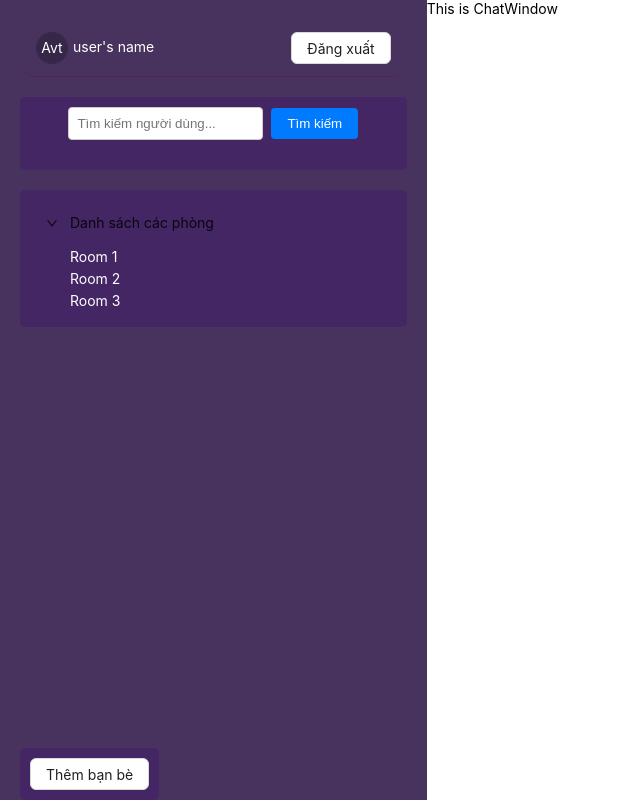
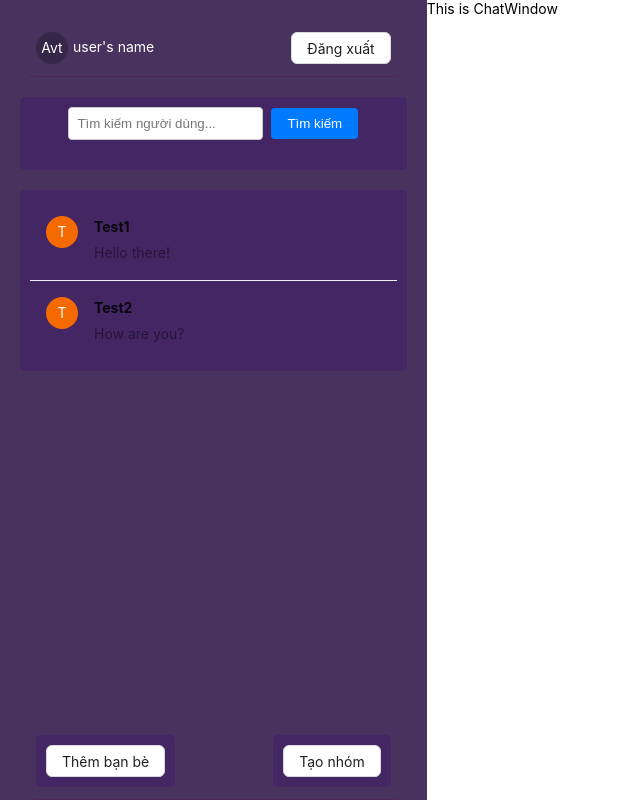
Before and after one commit to CVThien2k2/i-Message, a React (Create React App) app in the folder Client/: page / in a window 1280 px wide. Shown: the whole page, without its empty margins (0-640 px from the left). Built offline with nearby package versions, Linux system fonts and the light colour scheme.

Commit message:
creat create group

```diff
--- a/Client/package.json
+++ b/Client/package.json
@@ -8,6 +8,7 @@
     "@testing-library/react": "^13.4.0",
     "@testing-library/user-event": "^13.5.0",
     "antd": "^5.11.0",
+    "axios": "^1.6.2",
     "date-fns": "^2.30.0",
     "firebase": "^10.6.0",
     "react": "^18.2.0",
--- /dev/null
+++ b/Client/src/components/ChatRoom/AddFriendToGroup.js
@@ -0,0 +1,58 @@
+import React, { useState } from 'react';
+import { Modal, Input, Button, List } from 'antd';
+
+const AddFriendToGroup = ({ groupName, onClose }) => {
+  const [friendUsername, setFriendUsername] = useState('');
+  const [friendsList, setFriendsList] = useState([]); // Danh sách bạn bè
+
+  const handleAddFriend = () => {
+    // Thêm bạn bè vào danh sách
+    setFriendsList([...friendsList, friendUsername]);
+    setFriendUsername(''); // Reset ô input
+
+    // Thực hiện logic thêm bạn bè vào nhóm ở đây nếu cần
+    console.log(`Thêm ${friendUsername} vào nhóm ${groupName}`);
+  };
+
+  const handleFinishAddingFriends = () => {
+    // Khi đã thêm xong bạn bè, có thể có logic xử lý ở đây (ví dụ: gọi API để lưu danh sách bạn bè vào nhóm)
+
+    // Đóng modal sau khi hoàn thành
+    onClose();
+  };
+
+  return (
+    <Modal
+      title={`Thêm bạn bè vào nhóm "${groupName}"`}
+      visible={true}
+      onCancel={onClose}
+      footer={[
+        <Button key="cancel" onClick={onClose}>
+          Hủy
+        </Button>,
+        <Button key="add" type="primary" onClick={handleAddFriend} disabled={!friendUsername}>
+          Thêm
+        </Button>,
+        <Button key="finish" type="primary" onClick={handleFinishAddingFriends}>
+          Hoàn thành
+        </Button>,
+      ]}
+    >
+      <Input
+        placeholder="Nhập username của bạn bè"
+        value={friendUsername}
+        onChange={(e) => setFriendUsername(e.target.value)}
+        style={{ marginBottom: '12px' }}
+      />
+      <List
+        size="small"
+        bordered
+        dataSource={friendsList}
+        renderItem={(item) => <List.Item>{item}</List.Item>}
+        style={{ maxHeight: '200px', overflow: 'auto' }}
+      />
+    </Modal>
+  );
+};
+
+export default AddFriendToGroup;
--- a/Client/src/components/ChatRoom/ChatList.js
+++ b/Client/src/components/ChatRoom/ChatList.js
@@ -1,43 +1,53 @@
-import React from 'react';
-import { Collapse, Typography } from 'antd';
+import React, { useState, useEffect } from 'react';
+import { List, Avatar } from 'antd';
 import styled from 'styled-components';
+import axios from 'axios';
 
-const { Panel } = Collapse;
+const ChatListWrapper = styled.div`
+  .ant-list-item {
+    padding: 16px;
+    border-bottom: 1px solid #f0f0f0;
+  }
 
-const PanelStyled = styled(Panel)`
-  &&& {
-    .ant-typography {
-      color: white;
-    }
-
-    .ant-collapse-content-box {
-      padding: 0 40px;
-    }
+  .ant-avatar {
+    background-color: #f56a00;
+    vertical-align: middle;
   }
 `;
 
-const StyledLink = styled(Typography.Link)`
-  display: block;
-  margin-bottom: 5px;
-  color: white;
-  text-decoration: none;
-  transition: color 0.3s;
-
-  &:hover {
-    color: #1890ff; /* Màu khi hover */
-  }
-`;
+const chatData = [
+  { name: 'Test1', message: 'Hello there!' },
+  { name: 'Test2', message: 'How are you?' },
+];
 
 export default function ChatList() {
+
+  // const [chatData, setChatData] = useState([]);
+
+  // useEffect(() => {
+  //   axios.get('YOUR_BACKEND_API_ENDPOINT')
+  //     .then((response) => {
+  //       setChatData(response.data);
+  //     })
+  //     .catch((error) => {
+  //       console.error('Error fetching chat data:', error);
+  //     });
+  // }, []);
   return (
-    <Collapse ghost defaultActiveKey={['1']}>
-      <PanelStyled header="Danh sách các phòng" key="1">
-        <StyledLink>
-        <Typography style={{ color: 'white' }}>Room 1</Typography>
-        <Typography style={{ color: 'white' }}>Room 2</Typography>
-        <Typography style={{ color: 'white' }}>Room 3</Typography>
-        </StyledLink>
-      </PanelStyled>
-    </Collapse>
-  );
-}
+    <ChatListWrapper>
+    <List
+      itemLayout="horizontal"
+      dataSource={chatData}
+      renderItem={(item) => (
+        <List.Item>
+          <List.Item.Meta
+            avatar={<Avatar>{item.name.charAt(0)}</Avatar>}
+            title={item.name}
+            description={item.message}
+          />
+        </List.Item>
+      )}
+    />
+  </ChatListWrapper>
+);
+};
--- /dev/null
+++ b/Client/src/components/ChatRoom/CreateGroup.js
@@ -0,0 +1,46 @@
+import React, { useState } from 'react';
+import { Modal, Input, Button } from 'antd';
+import AddFriendToGroup from './AddFriendToGroup'; // Component thêm bạn bè vào nhóm
+
+const CreateGroup = ({ visible, onClose }) => {
+  const [groupName, setGroupName] = useState('');
+  const [isNameEntered, setIsNameEntered] = useState(false);
+
+  const handleCreateGroup = () => {
+    setIsNameEntered(true); // Đánh dấu rằng tên nhóm đã được nhập và chuyển đến bước tiếp theo
+  };
+
+  const handleCancel = () => {
+    onClose();
+  };
+
+  return (
+    <Modal
+      title={!isNameEntered ? 'Tạo nhóm mới' : 'Thêm bạn bè vào nhóm'}
+      visible={visible}
+      onCancel={handleCancel}
+      footer={[
+        <Button key="cancel" onClick={handleCancel}>
+          Hủy
+        </Button>,
+        !isNameEntered && (
+          <Button key="create" type="primary" onClick={handleCreateGroup}>
+            Tiếp theo
+          </Button>
+        ),
+      ]}
+    >
+      {!isNameEntered ? (
+        <Input
+          placeholder="Nhập tên nhóm"
+          value={groupName}
+          onChange={(e) => setGroupName(e.target.value)}
+        />
+      ) : (
+        <AddFriendToGroup groupName={groupName} onClose={onClose} />
+      )}
+    </Modal>
+  );
+};
+
+export default CreateGroup;
--- a/Client/src/components/ChatRoom/Sidebar.js
+++ b/Client/src/components/ChatRoom/Sidebar.js
@@ -5,31 +5,46 @@ import ChatList from './ChatList';
 import Search from './Search';
 import styled from 'styled-components';
 import AddFriend from './AddFriend';
+import CreateGroup from './CreateGroup';
 
 const StyleSidebar = styled.div`
-  background-color: #48335E; /* Màu xám đậm */
-  color: #ffffff; /* Màu chữ */
+  background-color: #48335E;
+  color: #ffffff;
   height: 100vh;
   padding: 20px;
-  position: relative; /* Sử dụng position relative cho StyleSidebar */
+  position: relative;
 `;
 
 const ContentWrapper = styled.div`
   margin-top: 20px;
   padding: 10px;
-  background-color: #442665; /* Màu nền cho phần content */
+  background-color: #442665;
   border-radius: 5px;
 `;
 
-const AddFriendWrapper = styled.div`
-  position: fixed;
+// const AddFriendWrapper = styled.div`
+//   position: fixed;
+//   bottom: 0;
+//   left: 10;
+//   width: auto;
+//   display: flex;
+//   width: 100%;
+//   justify-content: space-between;
+// `;
+
+const WrapperAdditional = styled.div`
+  display: flex;
+  justify-content: space-between;
+  padding: 12px 16px;
+  border-bottom: 1px solid rgba(82, 38, 83);
+  color: white;
   bottom: 0;
-  left: 10;
-  width: auto;;
-`;
+  border-radius: 15px;
+`
 
 export default function Sidebar() {
   const [visible, setVisible] = useState(false);
+  const [createGroupVisible, setCreateGroupVisible] = useState(false);
 
   const handleAddFriend = () => {
     setVisible(true);
@@ -43,24 +58,29 @@ export default function Sidebar() {
     console.log('Adding new friend:', friendUsername);
   };
 
+  const handleCreateGroup = () => {
+    setCreateGroupVisible(true);
+  };
+
+  const handleCloseCreateGroup = () => {
+    setCreateGroupVisible(false);
+  };
+
   return (
     <StyleSidebar>
-      <Row>
-        <Col span={24}>
+      <div style={{ display: 'flex', flexDirection: 'column', height: '100%', paddingBottom: '20px' }}>
+        <div style={{ flex: 1 }}>
+          {/* Các phần tử sidebar khác ở đây */}
           <UserInfo />
-        </Col>
-        <Col span={24}>
           <ContentWrapper>
             <Search />
           </ContentWrapper>
-        </Col>
-        <Col span={24}>
           <ContentWrapper>
             <ChatList />
           </ContentWrapper>
-        </Col>
-        <AddFriendWrapper>
-          <Col span={24}>
+        </div>
+        <div style={{ marginBottom: '20px' }}>
+          <WrapperAdditional>
             <ContentWrapper>
               <Button onClick={handleAddFriend}>Thêm bạn bè</Button>
               <AddFriend
@@ -69,9 +89,16 @@ export default function Sidebar() {
                 onAddFriend={handleAddNewFriend}
               />
             </ContentWrapper>
-          </Col>
-        </AddFriendWrapper>
-      </Row>
+            <ContentWrapper>
+              <Button onClick={handleCreateGroup}>Tạo nhóm</Button>
+              <CreateGroup
+                visible={createGroupVisible}
+                onClose={handleCloseCreateGroup}
+              />
+            </ContentWrapper>
+          </WrapperAdditional>
+        </div>
+      </div>
     </StyleSidebar>
   );
 }
--- a/Client/src/components/ChatRoom/UserInfo.js
+++ b/Client/src/components/ChatRoom/UserInfo.js
@@ -8,7 +8,7 @@ const WrapperStyle = styled.div`
   padding: 12px 16px;
   border-bottom: 1px solid rgba(82, 38, 83);
   color: white;
-  border-radius: 15px; /* Đường viền bo cong */
+  border-radius: 15px;
 
   .name {
     color: white;
```
Also changed, not shown: 1 other file (tests, documents, lock files or other folders).
